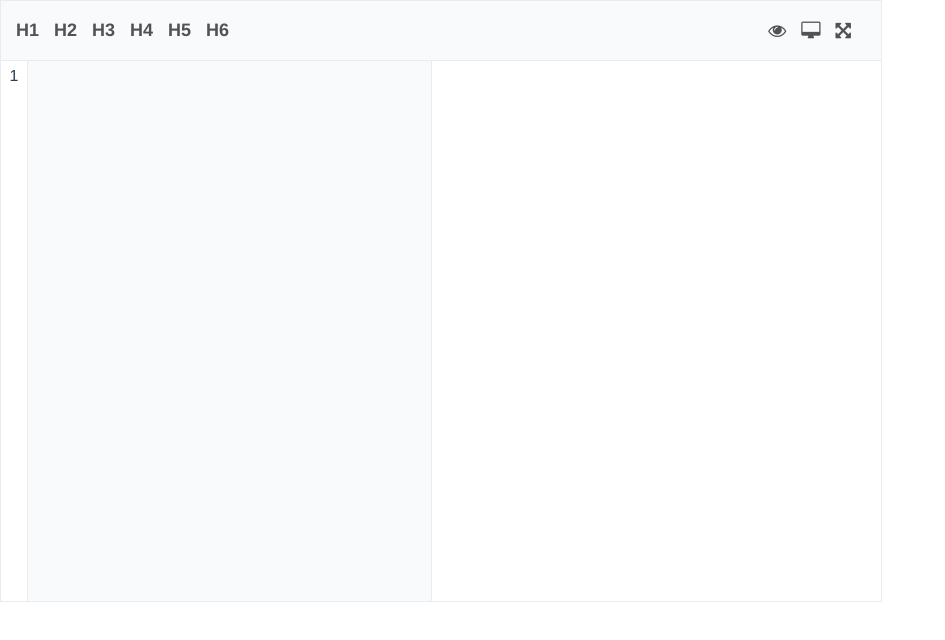
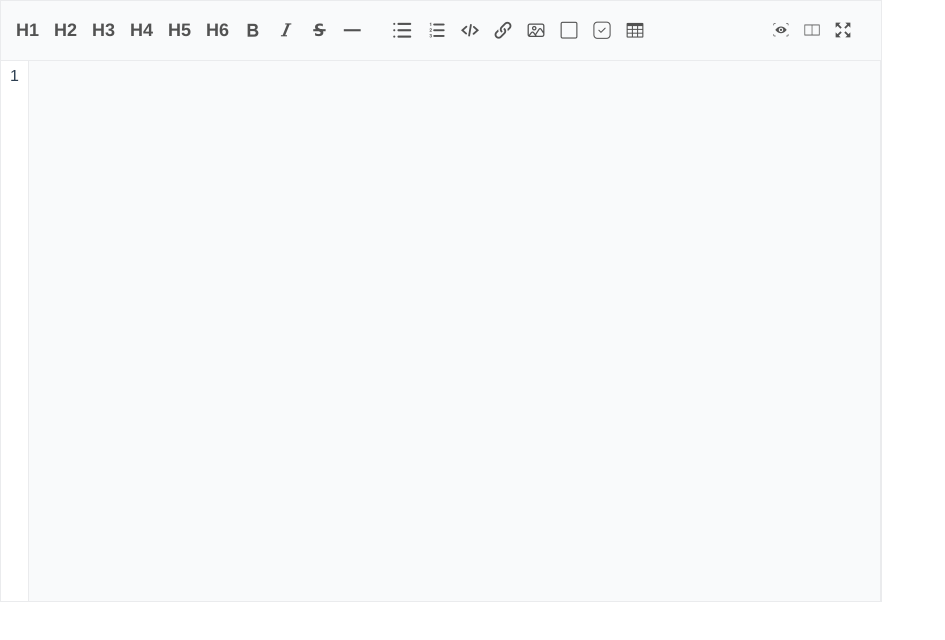
Before and after one commit to garden5538/marked-editor, a Vue app: page / in a window 1280 px wide. Shown: the top 640 px of the page, without its empty margins (0-945 px from the left). Built offline with nearby package versions, Linux system fonts and the light colour scheme.

Commit message:
优化视图切换功能

```diff
--- a/packages/marked-editor/src/marked-editor.vue
+++ b/packages/marked-editor/src/marked-editor.vue
@@ -13,24 +13,37 @@
                         <span v-if="tool.icon === 'title'"
                               class="icon">{{ tool.key }}</span>
                         <i v-else
-                           class="fa"
+                           class="iconfont"
                            :class="tool.icon"></i>
                     </li>
                 </template>
             </ul>
             <ul class='marked-tools-right'>
-                <li class="fa fa-eye"
-                    @click="togglePreview"></li>
-                <li class="fa fa-desktop"
-                    @click="toggleMarkdown"></li>
-                <li class="fa fa-arrows-alt"
-                    @click="toggleFullScreen"></li>
+                <li class="iconfont icon-yulan"
+                    @click="togglePreview"
+                    v-if="showPreview"
+                    name="预览"></li>
+                <li class="iconfont icon-edit"
+                    @click="togglePreview"
+                    v-else
+                    name="编辑"></li>
+                <li class="iconfont icon-double"
+                    @click="toggleDouble"
+                    name="双栏"></li>
+                <li class="iconfont icon-full-screen"
+                    @click="toggleFullScreen"
+                    name="全屏"
+                    v-if="!isFullScreen"></li>
+                <li class="iconfont icon-exit-full"
+                    @click="toggleFullScreen"
+                    name="退出全屏"
+                    v-else></li>
             </ul>
         </header>
         <section class='marked-content'>
             <div class="marked-content-text"
-                 v-show="!showFullPreview">
-                <ul v-if="showNumber"
+                 v-show="isDouble || showPreview">
+                <ul v-if=" showNumber"
                     class="sider-number">
                     <li v-for="(item,index) in numberLength"
                         :key="index">{{ index + 1 }}</li>
@@ -41,7 +54,7 @@
             </div>
             <div class="marked-content-preview markdown-body oneDark"
                  v-html="previewHtml"
-                 v-show="showPreview"></div>
+                 v-show="isDouble || !showPreview"></div>
         </section>
     </div>
 </template>
--- a/packages/marked-editor/src/scripts/index.js
+++ b/packages/marked-editor/src/scripts/index.js
@@ -2,7 +2,7 @@
 import hljs from 'highlight.js';
 
 import toolsConfig from './tools.config';
-import 'font-awesome/scss/font-awesome.scss';
+import '../fonts/iconfont.css';
 import 'github-markdown-css/github-markdown.css';
 
 marked.setOptions({
@@ -38,6 +38,7 @@
             toolsRight: toolsConfig.toolsRight,
             allTools: toolsConfig.showTools,
             showPreview: true,
+            isDouble: false,
             showFullPreview: false,
             isFullScreen: false,
             numberLength: 1,
@@ -74,11 +75,12 @@
         },
         togglePreview() {
             this.showPreview = !this.showPreview;
-            this.showFullPreview = false;
+            if (this.isDouble) {
+                this.isDouble = false;
+            }
         },
-        toggleMarkdown() {
-            this.showFullPreview = !this.showFullPreview;
-            this.showPreview = true;
+        toggleDouble() {
+            this.isDouble = !this.isDouble;
         },
         toggleFullScreen() {
             this.isFullScreen = !this.isFullScreen;
```
